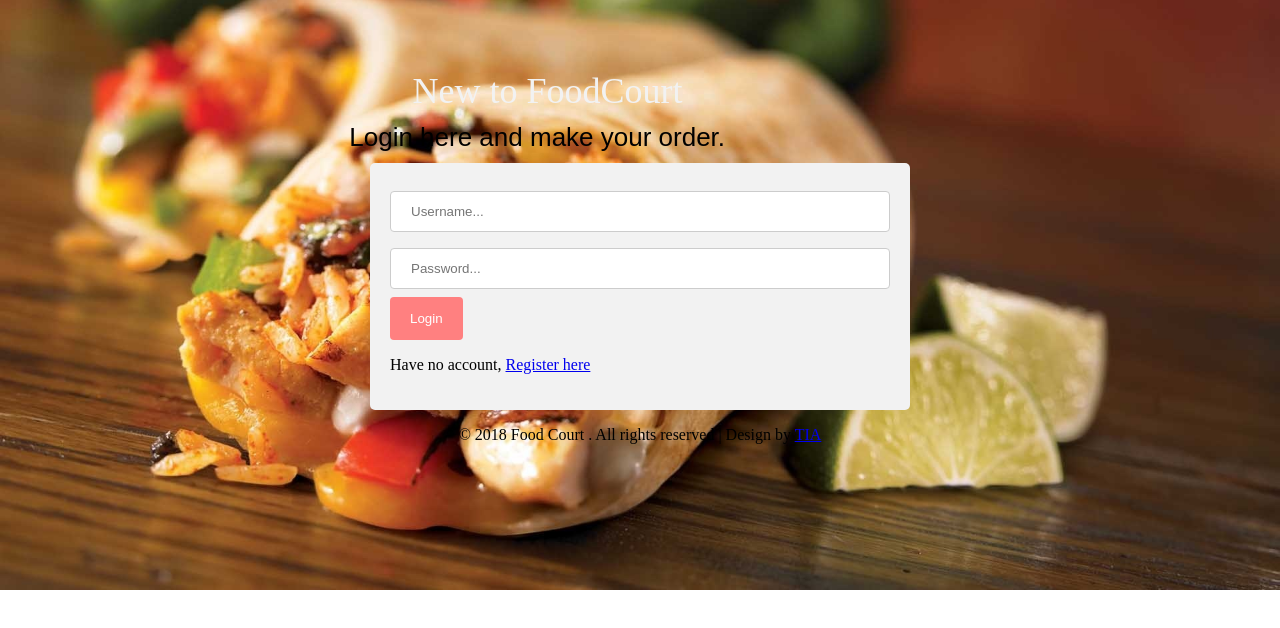
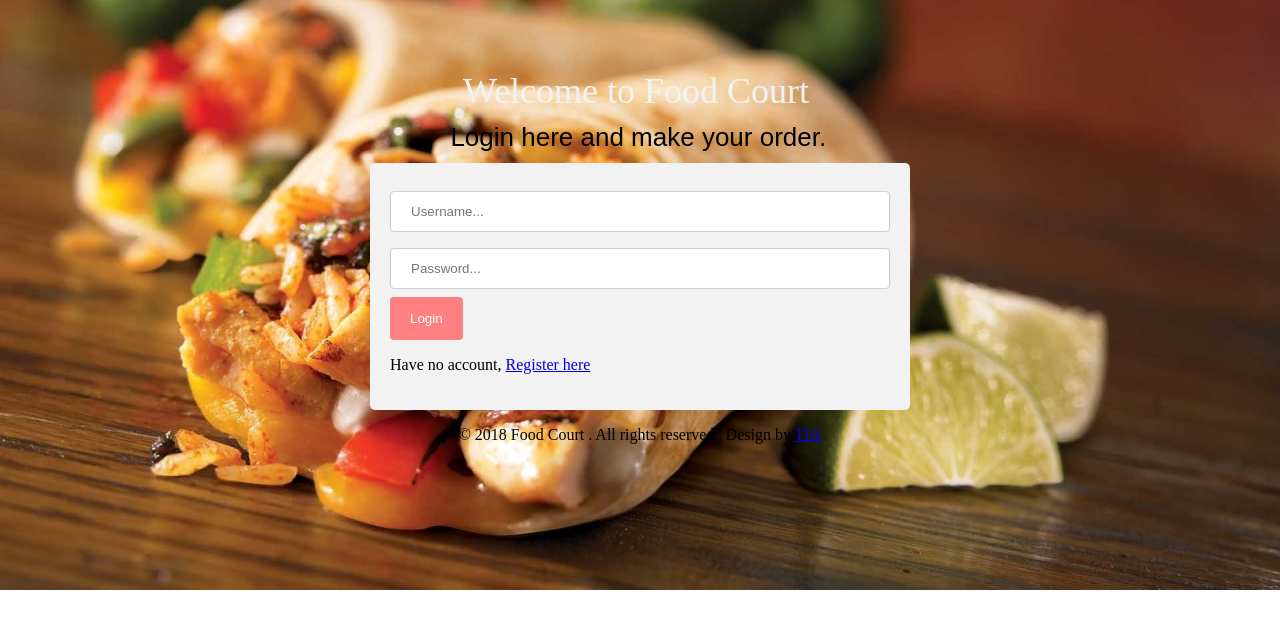
Before and after one commit to araaliFarooq/book_a_meal_staging, a plain HTML site: page UI/login_register.html in a window 1280 px wide. Drawn offline with nearby package versions, Linux system fonts and the light colour scheme.

Commit message:
Fix text alignment

```diff
--- a/UI/login_register.html
+++ b/UI/login_register.html
@@ -12,8 +12,8 @@
 <body>
 
     <div class="heading">
-        <h1> New to FoodCourt</h1>
-        <h3>Login here and make your order.</h3>
+        <h1 style="padding-left: 36%"> Welcome to Food Court</h1>
+        <h3 style="padding-left: 35%">Login here and make your order.</h3>
     </div>
     <div class="main">
         <form action="make_order.html">
```
